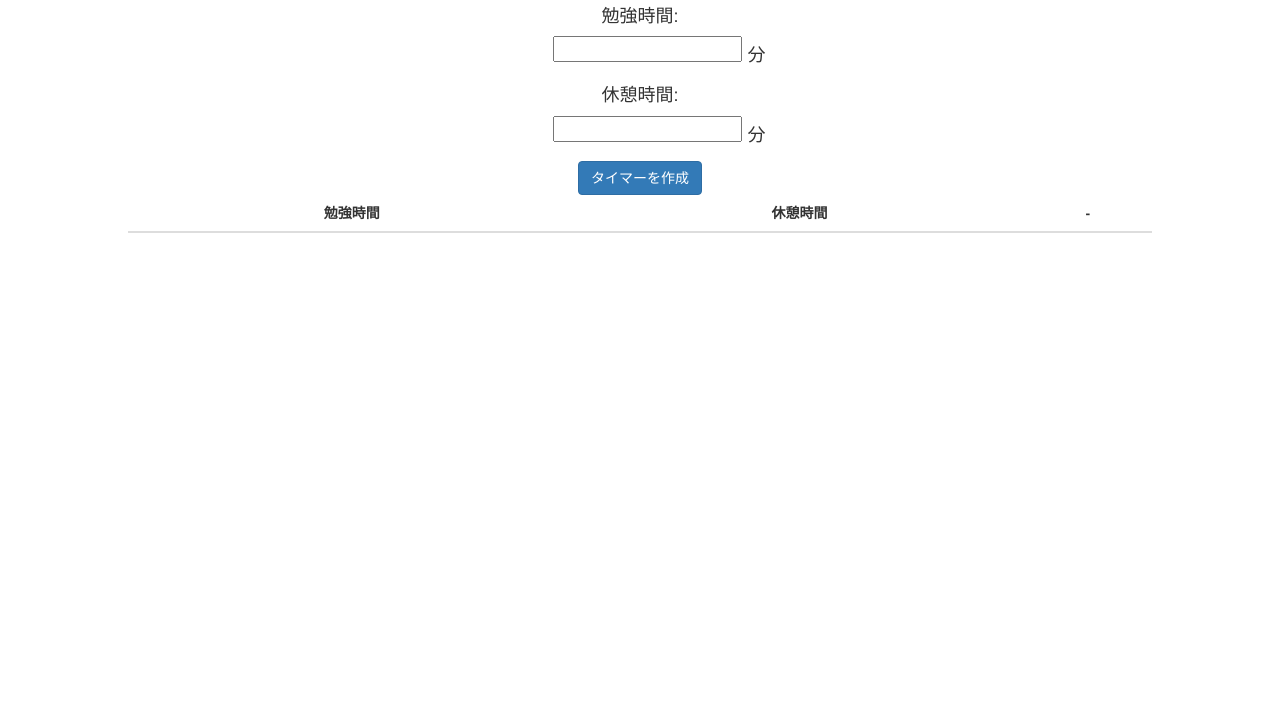
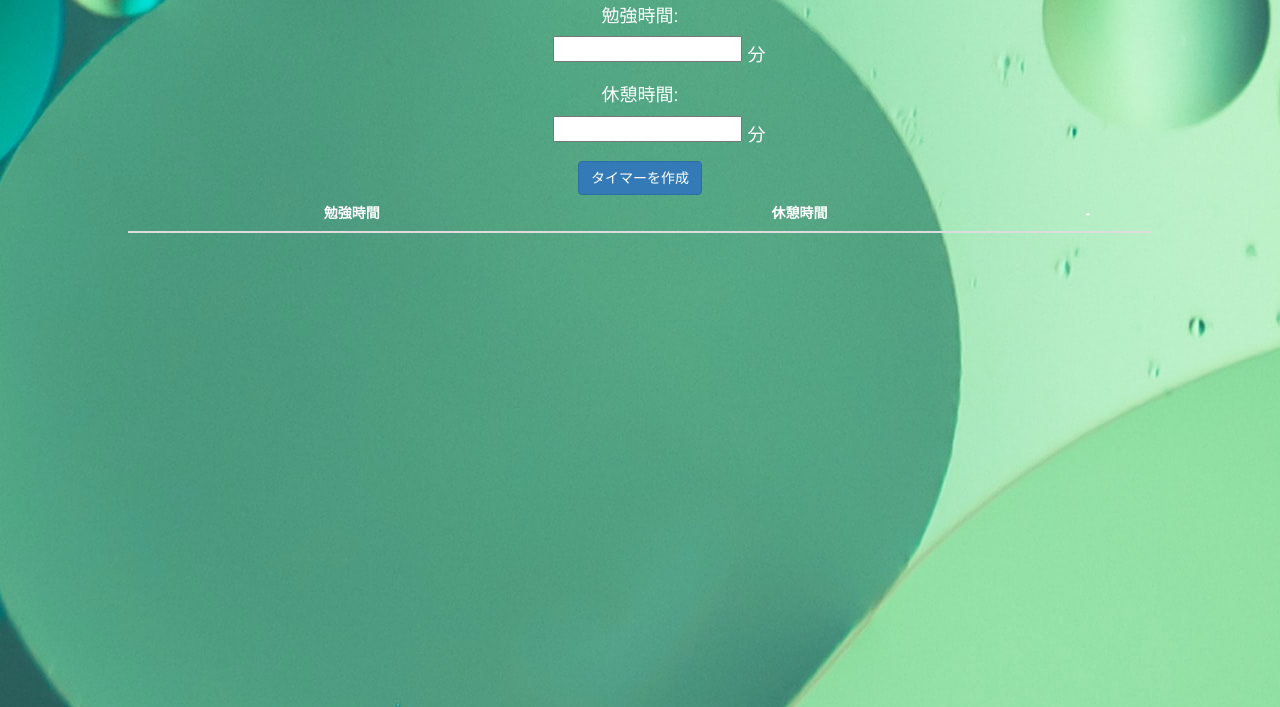
Before and after one commit to krocky-cooky/Timer, an Electron app: page index.html in a window 1280 px wide. Shown: the part 93-800 px from the top of the page. Drawn offline with Linux system fonts and the light colour scheme.

Commit message:
background picture

```diff
--- a/index.js
+++ b/index.js
@@ -11,7 +11,7 @@ function createWindow() {
             height: 1500
         }
     );
-    win.webContents.openDevTools();
+    //win.webContents.openDevTools();
 
     win.loadURL(`file://${__dirname}/index.html`);
 
--- a/style/css/style.css
+++ b/style/css/style.css
@@ -1,3 +1,8 @@
+body{
+    background : url(../../picture/green.jpg) center/cover;
+    background-size : auto;
+    color : white;
+}
 #modal-base {
     background : rgba(0,0,255,0.7);
     position: absolute;
```
Also changed, not shown: picture/green.jpg (added), picture/water.jpg (added), 1 other file.
